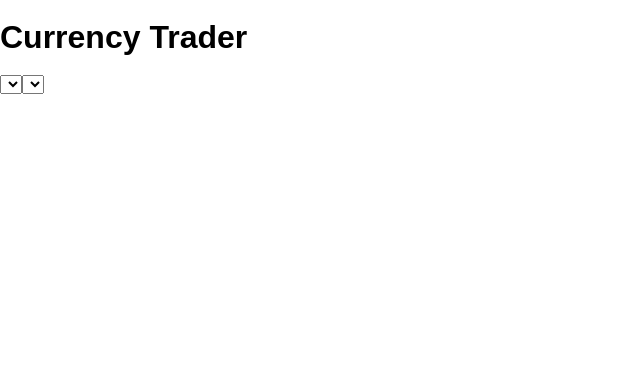
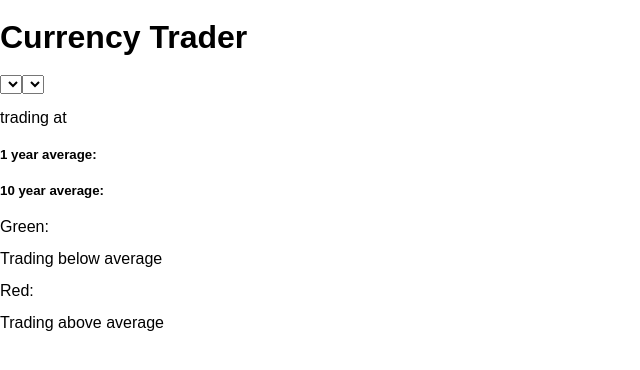
Before and after one commit to aperniciaro/forex, a React (Create React App) app: page / in a window 1280 px wide. Shown: the top 370 px of the page, without its empty margins (0-640 px from the left). Built offline with nearby package versions, Linux system fonts and the light colour scheme; no server answers.

Commit message:
full layout

```diff
--- a/src/App.js
+++ b/src/App.js
@@ -5,7 +5,7 @@ class App extends Component {
   state = {
     currentUrl: 'https://api.exchangeratesapi.io/latest?base=USD',
     historicalUrl:
-      'https://api.exchangeratesapi.io/history?start_at=2009-03-06&end_at=2019-03-06'
+      'https://api.exchangeratesapi.io/history?start_at=2009-03-06&end_at=2019-03-06&base=USD'
   }
 
   componentDidMount() {
@@ -20,9 +20,35 @@ class App extends Component {
   render() {
     return (
       <>
-        <h1>Currency Trader</h1>
-        <select className="from-currency" />
-        <select className="to-currency" />
+        <header>
+          <h1>Currency Trader</h1>
+        </header>
+        <section className="menus">
+          <select className="from-currency" />
+          <select className="to-currency" />
+        </section>
+        <section className="current-rate">
+          <p>{} trading at </p>
+          <p>
+            {} {}
+          </p>
+        </section>
+        <section className="historical-rates">
+          <h5>1 year average: </h5>
+          <p className="one-yr-avg">
+            {} {}
+          </p>
+          <h5>10 year average: </h5>
+          <p className="ten-yr-avg">
+            {} {}
+          </p>
+        </section>
+        <section className="explanation">
+          <p className="green-text">Green: </p>
+          <p>Trading below average</p>
+          <p className="red-text">Red: </p>
+          <p>Trading above average</p>
+        </section>
       </>
     )
   }
```
